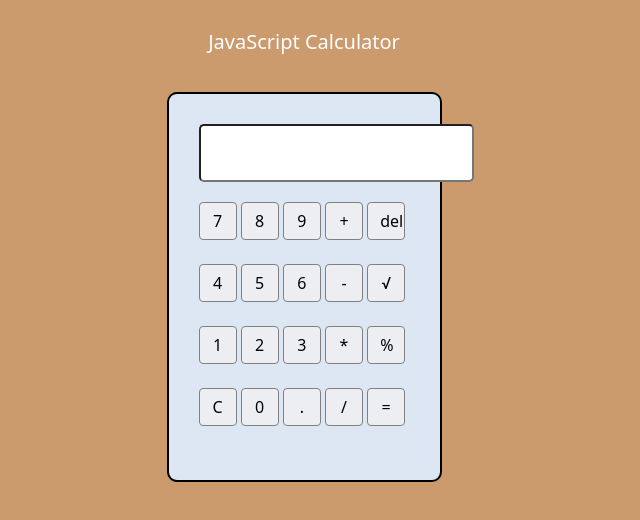
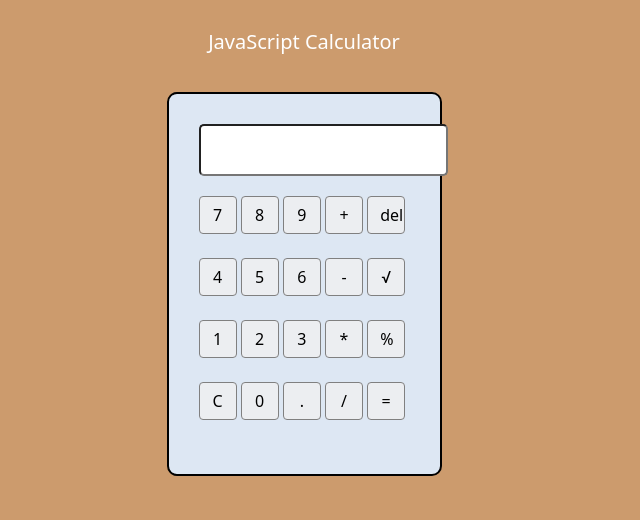
Before and after one commit to mitunkanti/calculator, a plain HTML site: page index.html in a window 1280 px wide. Shown: the whole page, without its empty margins (336-976 px from the left). Drawn offline with nearby package versions, Linux system fonts and the light colour scheme.

Commit message:
Add files via upload

```diff
--- a/style.css
+++ b/style.css
@@ -13,9 +13,11 @@ h5{
 	font-weight: 800;
 }
 .output{
-	padding: 15px 20px;
+	padding: 12px 0px;
 	border-radius: 5px;
 	margin-bottom: 20px;
+	text-align: right;
+	font-weight: bold;
 }
 
 .calculator-box{
```
